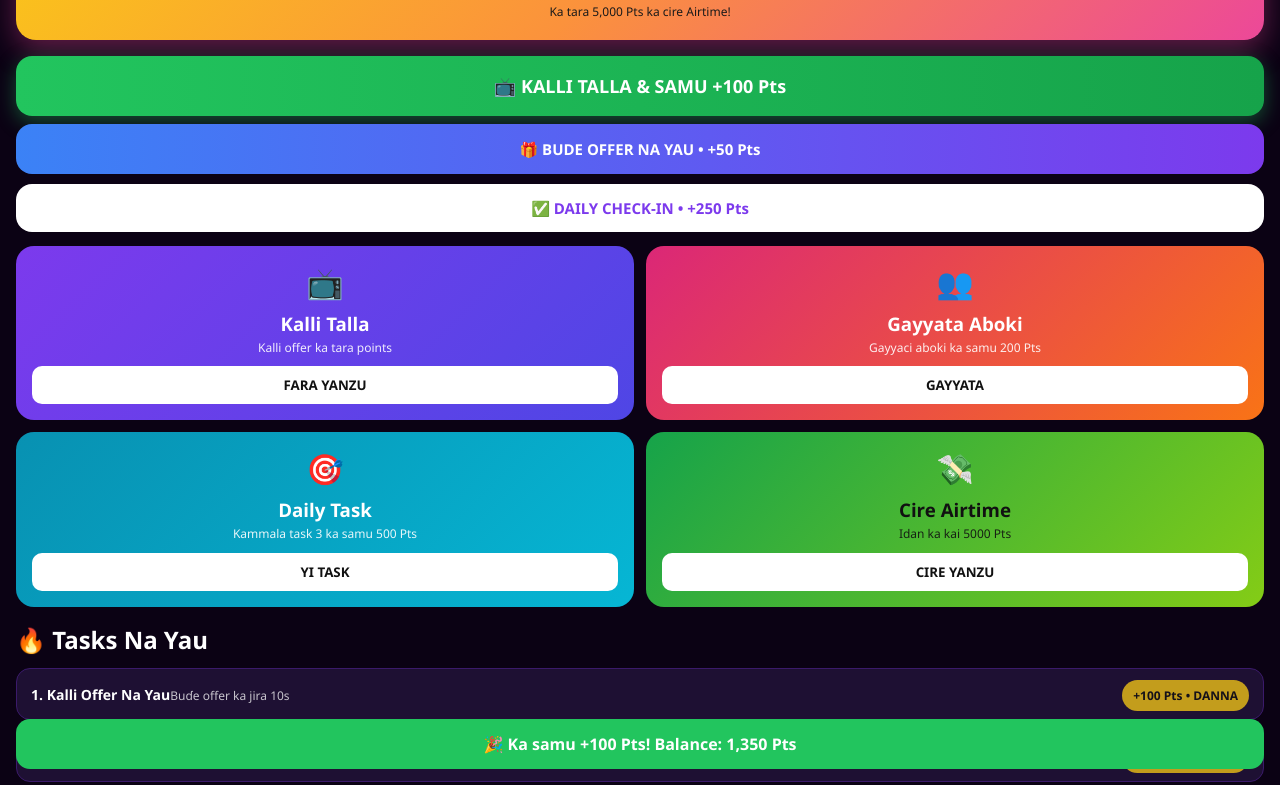
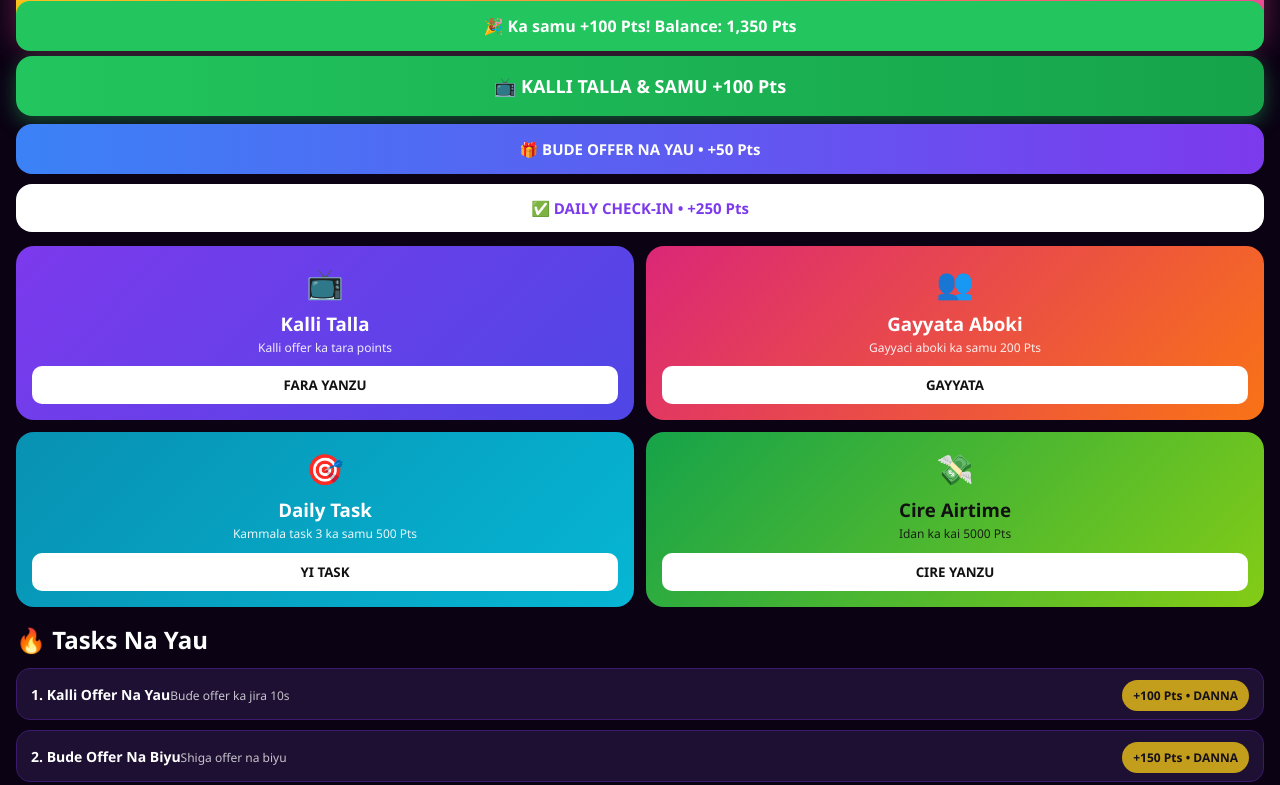
Before and after one commit to munammadyusuf44-wq/reward-hub, a plain HTML site: page index.html in a window 1280 px wide. Both pictures are taken after a click on the button "FARA YANZU". Shown: the part 458-1243 px from the top of the page. Drawn offline with Linux system fonts and the light colour scheme.

Commit message:
Update index.html

```diff
--- a/index.html
+++ b/index.html
@@ -8,7 +8,7 @@
 <script data-cfasync="false" src="https://afders.org/1/ed48207c42d9e7fc9fd210a6a7331bcb"></script>
 <style>
 *{margin:0;padding:0;box-sizing:border-box;font-family:'Segoe UI',Arial,sans-serif}
-body{background:#0b0214;color:#fff;padding-bottom:30px}
+body{background:#0b0214;color:#fff;padding-bottom:120px !important; overflow-x:hidden;}
 .owner{ text-align:center; padding:18px 16px 6px; background:linear-gradient(180deg,#1e1033,#0b0214); }
 .owner .small{ font-size:11px; letter-spacing:4px; color:#facc15; font-weight:800; }
 .owner h1{ font-size:30px; font-weight:900; line-height:1.1; margin-top:6px; background:linear-gradient(90deg,#facc15,#fb7185,#a78bfa,#22d3ee); -webkit-background-clip:text; -webkit-text-fill-color:transparent; text-transform:uppercase; }
@@ -47,13 +47,15 @@ body{background:#0b0214;color:#fff;padding-bottom:30px}
 .task b{font-size:14px}.task span{font-size:12px;opacity:.75}
 .pts{background:#facc15;color:#111;padding:7px 11px;border-radius:20px;font-weight:900;font-size:12px;white-space:nowrap}
 .leader{display:flex;justify-content:space-between;background:#1e1033;padding:12px 14px;border-radius:12px;margin-bottom:8px}
-.toast{position:fixed;left:16px;right:16px;bottom:16px;background:#22c55e;color:#fff;padding:14px;border-radius:14px;text-align:center;font-weight:800;display:none;z-index:99}
-.footer{text-align:center;padding:10px 16px;opacity:.65;font-size:12px;line-height:1.6}
+/* TOAST - Na canza shi sama don kada ya rufe Social Bar */
+.toast{position:fixed;left:16px;right:16px;top:16px;background:#22c55e;color:#fff;padding:14px;border-radius:14px;text-align:center;font-weight:800;display:none;z-index:9999}
+.footer{text-align:center;padding:10px 16px 90px;opacity:.65;font-size:12px;line-height:1.6}
+/* KADA KA RUFE SOCIAL BAR - Adsterra tana bukatar wannan */
+.social-bar, [class*="social"], [id*="social"]{ display:block !important; visibility:visible !important; z-index:99999 !important; }
 </style>
 </head>
 <body>
 
-<!-- SUNAN A SAMA -->
 <div class="owner">
   <div class="small">✨ WELCOME TO ✨</div>
   <h1>MUHAMMAD<br>YUSUF ALBANY</h1>
@@ -91,8 +93,9 @@ body{background:#0b0214;color:#fff;padding-bottom:30px}
 <div class="footer">RewardHub by MUHAMMAD YUSUF ALBANY<br>Ka tara 5000 Pts ka canza zuwa Airtime.<br>© 2026 RewardHub</div>
 <div id="toast" class="toast"></div>
 
-<!-- SOCIAL BAR - Adsterra -->
+<!-- SOCIAL BAR - Adsterra - NA SAKA SHI ANAN KAFIN </body> -->
 <script data-cfasync="false" src="https://bicea.org/14/43fb1d68af6651b11b45eb1cfe7d443c"></script>
+
 <script>
 let bal = 1250;
 function showToast(t){ let el=document.getElementById('toast'); el.innerText=t; el.style.display='block'; setTimeout(()=>el.style.display='none',3000); }
@@ -102,6 +105,8 @@ function invite(){ let link=window.location.href; if(navigator.clipboard){ navig
 function doTask(){ window.open('https://arwf.org/4/cdf5f2c0cab284beb924740322550862','_blank'); addPts(100); }
 function openOffer(n){ window.open('https://arwf.org/4/cdf5f2c0cab284beb924740322550862','_blank'); addPts(n); }
 function withdraw(){ if(bal<5000){ showToast('⚠️ Kana da '+bal+' Pts. Sai ka kai 5000 Pts zaka iya cirewa'); } else { showToast('💸 Request din ka ya shiga! Za a tura maka Airtime'); } }
+// Bincike: idan bicea.org bai loda ba, zai fada maka a console
+window.addEventListener('load', function(){ setTimeout(function(){ console.log('Duba Social Bar: idan bicea.org bai loda ba, Adsterra ce bata kunna shi ba tukuna ko AdBlock ne'); }, 3000); });
 </script>
 </body>
 </html>
```
